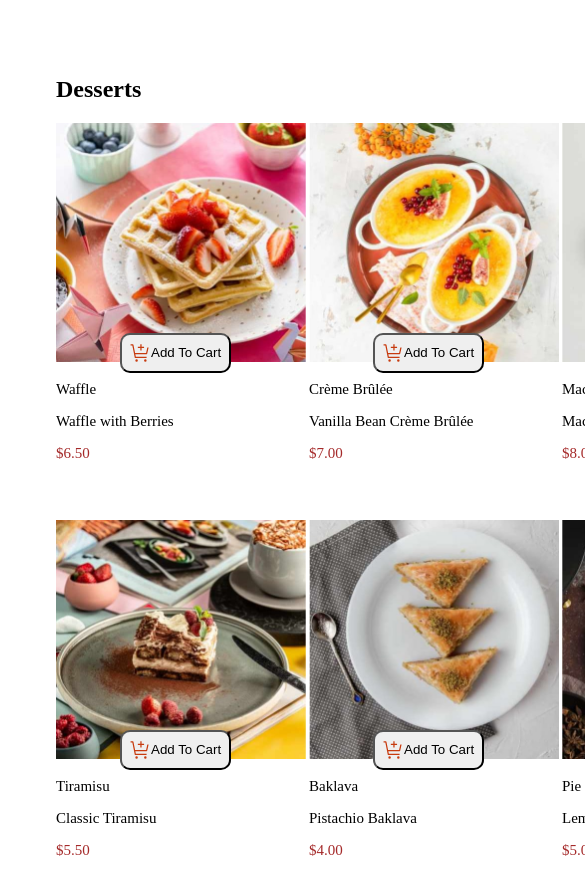
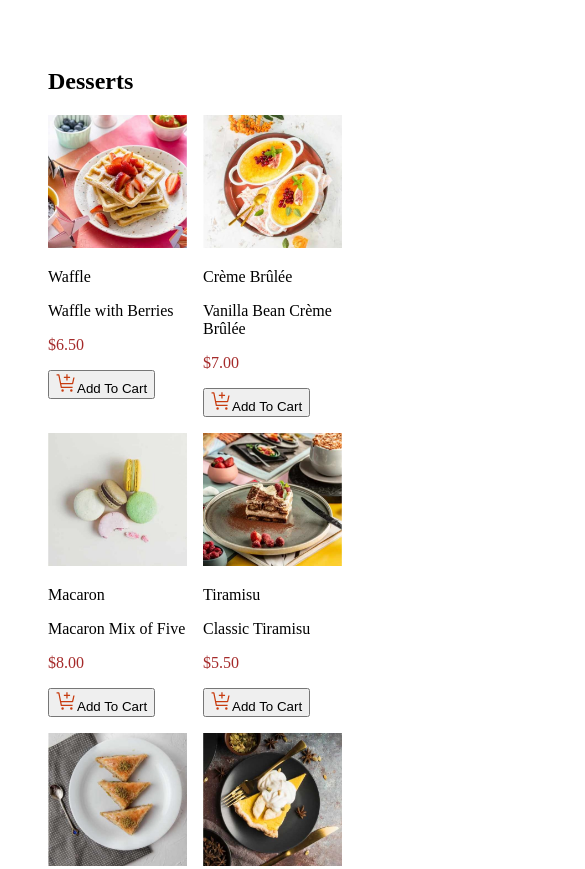
Before and after one commit to Wums01/Cart, a plain HTML site: page index.html in a window 390 px wide. Shown: the top 869 px of the page, 585 px wide, since content can reach past the window. Drawn offline with Linux system fonts and the light colour scheme.

Commit message:
HTML,CSS and Javascript of a cart

```diff
--- a/index.html
+++ b/index.html
@@ -11,10 +11,15 @@
 </head>
 <body>
   <section style="padding: 3rem;">
+    <div class="sd" style="display: flex;">
+      <div>
         <h1>Desserts</h1>
 
       <div class="container">
         <div class="display_product">
+        </div>
+      </div>
+
     </div>
 
 
@@ -25,6 +30,7 @@
           </div>
           <div class="btn1">Confirm Order</div>
         </div>
+
     </div>
   </section>
 
--- a/style.css
+++ b/style.css
@@ -1,105 +1,93 @@
-.container{
-  display: flex;
-  gap: 10rem;
+/* General Styles */
+body {
+  font-family: 'Noto Serif Oriya', serif;
+  margin: 0;
+  padding: 0;
 }
 
-.display_product{
+.container {
+  display: flex;
+  gap: 2rem;
+  flex-wrap: wrap;
+  justify-content: space-between;
+}
+
+.display_product {
   display: grid;
   grid-template-columns: repeat(3, 1fr);
-  gap: 3px;
-  width: 60vw;
+  gap: 2rem;
+  width: 100%;
 }
 
-.gg{
-  position: relative;
-  padding: 8px;
-  border-radius: 10px;
-  bottom: 9rem;
-  left: 4rem;
-  display: flex;
-  justify-content: center;
-  align-items: center;
-  cursor: pointer;
+.check_out {
+  width: 100%;
+  max-width: 300px;
+  background-color: #f4f4f4;
+  padding: 1rem;
+  border-radius: 8px;
 }
 
-input:hover{
-  background: brown;
-}
-.quantity-controls{
-  position: relative;
-  padding: 5px;
-  border-radius: 10px;
-  bottom: 9.5rem;
-  left: 2rem;
-  cursor: pointer;
-  display: none;
-
+.image {
+  width: 100%;
+  max-width: 250px;
+  margin: 0 auto;
 }
 
-input{
-  width: 80px;
-  border-radius: 10px;
-  padding: 10px;
-}
-.btn{
-  position: relative;
-  /* width: 100px; */
-  padding: 10px;
-  border-radius: 1rem;
-  bottom: 7rem;
-  left: 3rem;
-  cursor: pointer;
-  display: none;
-}
-
-.price{
+.price {
   color: brown;
 }
 
-.image{
-  width: 250px;
-  position: relative;
+.btn1 {
+  background-color: brown;
+  color: white;
+  padding: 1rem;
+  border-radius: 10px;
+  cursor: pointer;
+  text-align: center;
+  display: block;
+  width: 100%;
 }
 
-.numbers{
-  position: relative;
-  width: 80px;
-  padding: 8px;
-  border-radius: 1rem;
-  bottom: 8rem;
-  left: 4rem;
-  display: none;
-  cursor: pointer;
+.icon {
+  display: flex;
+  gap: 1rem;
 }
 
-
-.btn1{
-  display: flex;
-  align-items: center;
-  background-color: brown;
-  padding: 8px;
-  border-radius: 10px;
-  justify-content: center;
-  cursor: pointer;
+p {
+  font-size: 1rem;
 }
 
-span{
-  margin-right: 10px;
+/* Flexbox for cart items */
+.cart .checkout-item {
+  margin-bottom: 1rem;
 }
 
-.icon{
-  display: flex;
-  gap: 5rem;
+/* Media Queries for responsiveness */
+
+/* For small screens (mobile devices) */
+@media (max-width: 1000px) {
+  .container {
+    flex-direction: column;
+    align-items: center;
+  }
+
+  .sd{
+    display: flex;
+    flex-direction: column;
+  }
+
+  .display_product {
+    grid-template-columns: 1fr 1fr;
+    gap: 1rem;
+  }
+
+  .check_out {
+    max-width: 100%;
+    margin-top: 2rem;
+  }
+
+  .btn1 {
+    font-size: 1rem;
+    padding: 1rem;
+  }
 }
-
-p{
-  font-size: 15px;
-}
-
-
-.flex {
-  font-family: 'Times New Roman', Times, serif;
-  font-optical-sizing: auto;
-  font-weight: 30px;
-  font-style: normal;
-}
```
Lines whose indentation alone changed are shown as unchanged.
